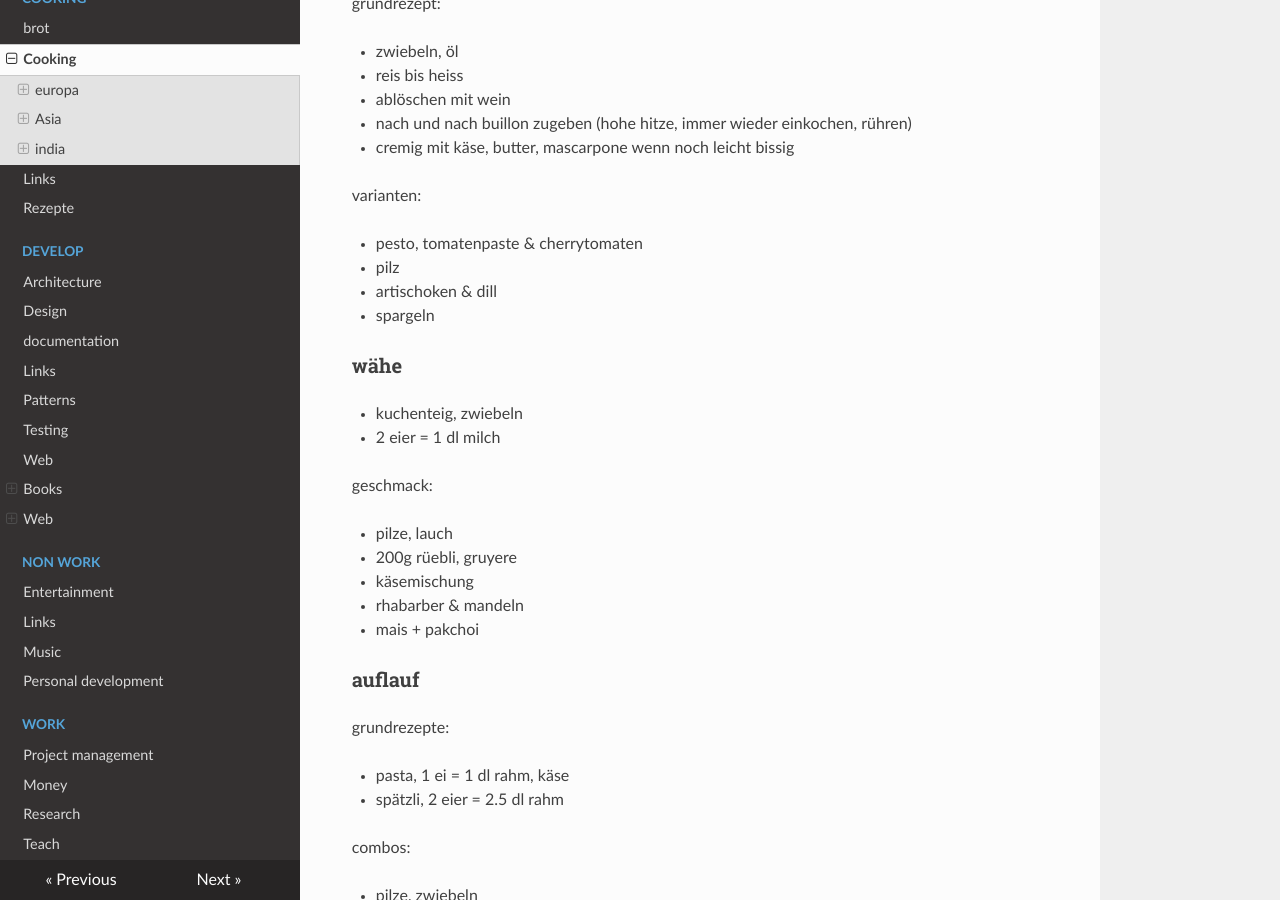
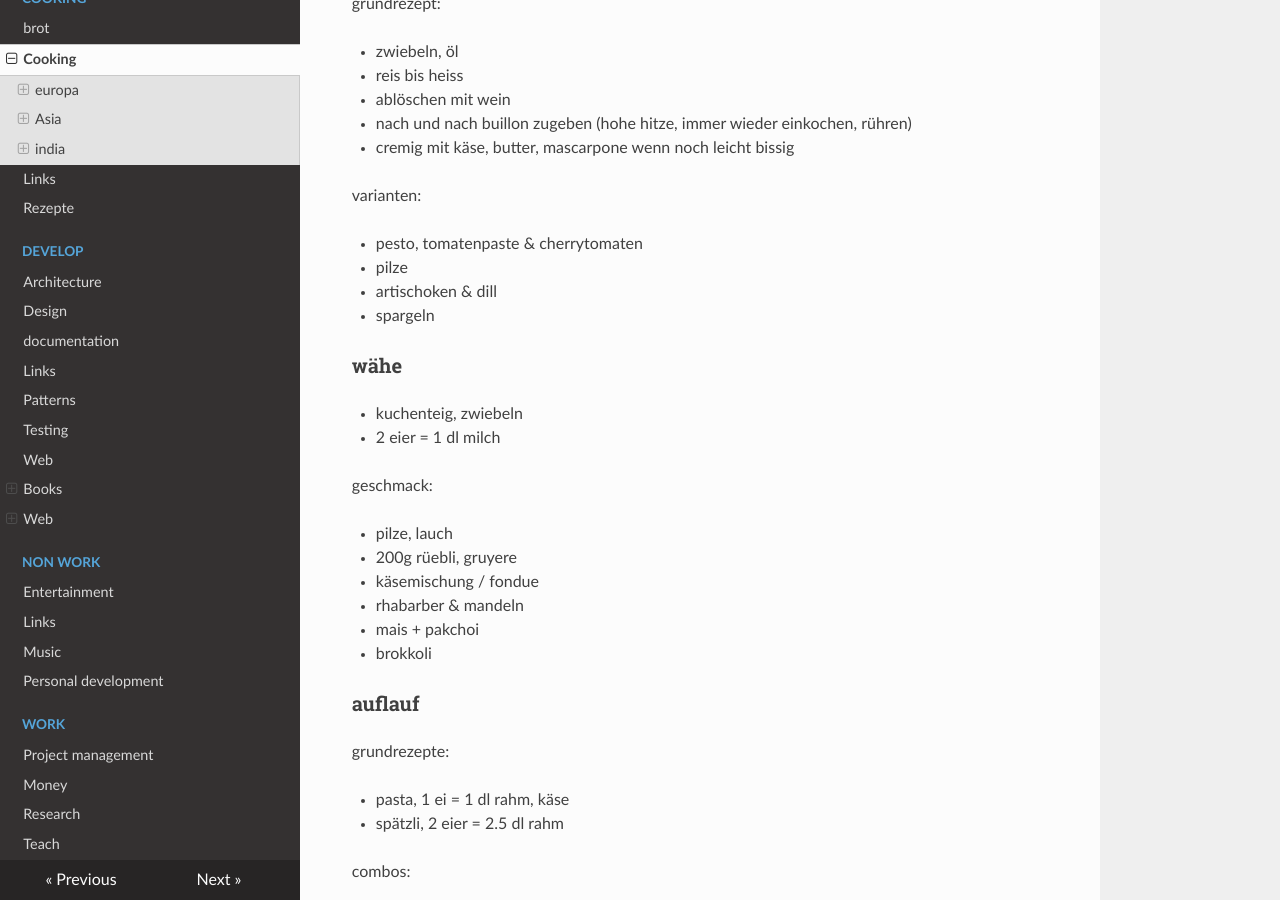
Before and after one commit to famoser/docs, an MkDocs documentation site: the page built from docs/cooking/grundrezepte.md, in a window 1280 px wide and 900 px high, scrolled down 1116 px. Built offline with MkDocs 1.6.1, drawn with Linux system fonts in a browser that asks for light colours; nearby versions of some CDN libraries; some of the changed text lies outside the part shown.

Commit message:
Update grundrezepte.md

```diff
--- a/docs/cooking/grundrezepte.md
+++ b/docs/cooking/grundrezepte.md
@@ -51,7 +51,7 @@ grundrezept:
 varianten:
 
 - pesto, tomatenpaste & cherrytomaten
-- pilz
+- pilze
 - artischoken & dill
 - spargeln
 
@@ -65,10 +65,10 @@ geschmack:
 
 - pilze, lauch
 - 200g rüebli, gruyere
-- käsemischung
+- käsemischung / fondue
 - rhabarber & mandeln
 - mais + pakchoi
-
+- brokkoli
 
 ### auflauf
 
```
Also changed, not shown: other parts of docs/cooking/grundrezepte.md (+1 -1 lines).
